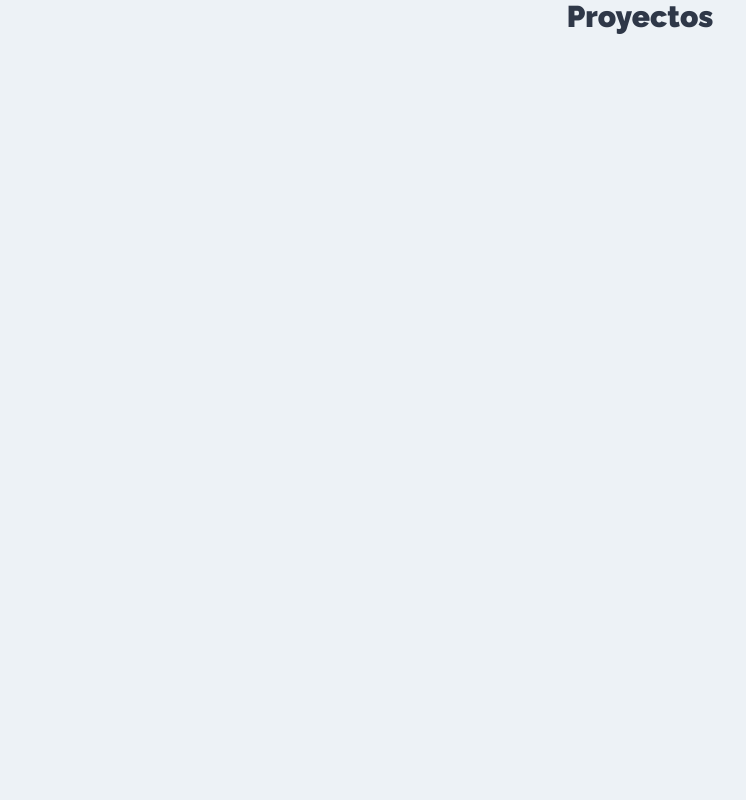
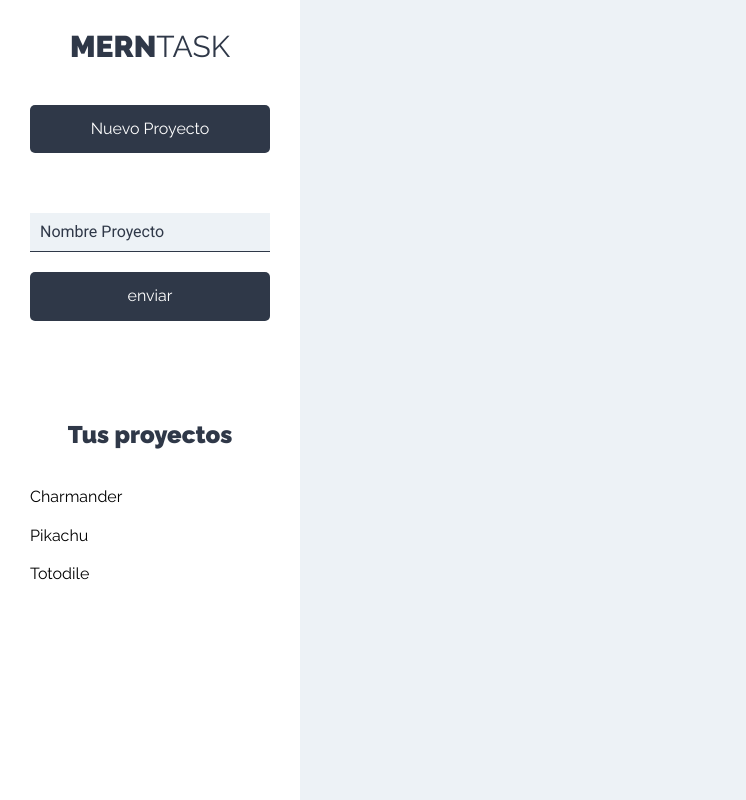
Before and after one commit to ilodi/MERN_v1, a React (Create React App) app in the folder cliente/: page /proyectos in a window 1280 px wide. Shown: the whole page, without its empty margins (0-746 px from the left). Built offline with nearby package versions, Linux system fonts and the light colour scheme.

Commit message:
se agregan mas cosas

```diff
--- a/cliente/src/components/auth/NuevaCuenta.js
+++ b/cliente/src/components/auth/NuevaCuenta.js
@@ -24,6 +24,10 @@
     const onSubmit = e => {
         e.preventDefault();
         //Validar campos
+
+        //PAssword minimo 6
+
+        //2 pasword iguales
 
         //Pasar Action a reducer
     }
--- /dev/null
+++ b/cliente/src/components/layout/Sidebar.js
@@ -0,0 +1,27 @@
+import React from 'react';
+
+
+import NuevoProyecto from '../proyectos/NuevoProyecto';
+import Listado from '../proyectos/Listado';
+
+
+const Sidebar = () => {
+    return (
+        <aside>
+            <h1>
+                MERN
+                <span>TASK</span>
+            </h1>
+            <NuevoProyecto />
+            <div className="proyectos">
+                <h2>
+                    Tus proyectos
+                </h2>
+                <Listado />
+            </div>
+        </aside>
+
+    );
+}
+
+export default Sidebar;
--- /dev/null
+++ b/cliente/src/components/proyectos/Listado.js
@@ -0,0 +1,34 @@
+import React from 'react';
+
+import Proyecto from './Proyecto';
+
+const ListadoProyectos = () => {
+
+
+    const proyectos = [
+        { nombre: 'Charmander' },
+        { nombre: 'Pikachu' },
+        { nombre: 'Totodile' }
+    ]
+
+    return (
+        <ul className="listado-proyectos">
+
+            {
+                proyectos.map(proyecto => (
+                    <Proyecto
+                        proyecto={
+                            proyecto
+                        }
+                    />
+
+
+                ))
+
+
+            }
+        </ul>
+    );
+}
+
+export default ListadoProyectos;
--- /dev/null
+++ b/cliente/src/components/proyectos/NuevoProyecto.js
@@ -0,0 +1,55 @@
+import React, { useState } from 'react';
+
+const NuevoProyecto = () => {
+
+    //State para proyectos{}
+    const [proyecto, setProyecto] = useState({
+        nombre: ''
+    });
+
+    const onChangeProyecto = e => {
+        setProyecto({
+            ...proyecto,
+            [e.target.name]: e.target.value
+        })
+    };
+    //enviar
+    const onSubmit = e => {
+        e.preventDefaul();
+        //Validar
+
+        //Agregar al State
+
+        //Reiniciar
+    }
+
+    return (
+        <>
+            <button type="button" className="btn btn-block btn-primario">
+                Nuevo Proyecto
+        </button>
+            <form
+                className="formulario-nuevo-proyecto"
+                onSubmit={onSubmit}
+            >
+                <input
+                    type="text"
+                    className="input-text"
+                    placeholder="Nombre Proyecto"
+                    name="nombre"
+                    value={proyecto.name}
+                    onChange={onChangeProyecto}
+                />
+
+                <input
+                    type="submit"
+                    className="btn btn-primario btn-block"
+                    value="enviar"
+                />
+            </form>
+        </>
+    );
+
+}
+
+export default NuevoProyecto;
--- /dev/null
+++ b/cliente/src/components/proyectos/Proyecto.js
@@ -0,0 +1,18 @@
+import React from 'react';
+
+const Proyecto = ({ proyecto }) => {
+    return (
+        <li>
+            <button
+                type="button"
+                className="btn btn-blank"
+            >
+                {
+                    proyecto.nombre
+                }
+            </button>
+        </li>
+    );
+}
+
+export default Proyecto;
--- a/cliente/src/components/proyectos/Proyectos.js
+++ b/cliente/src/components/proyectos/Proyectos.js
@@ -1,8 +1,19 @@
 import React from 'react';
 
-const Proyectos = ()=>{
-    return(
-        <h1>Proyectos</h1>
+import Sidebar from '../layout/Sidebar';
+
+const Proyectos = () => {
+    return (
+        <div className="contenedor-app">
+            <Sidebar />
+            <div className="seccion-principal">
+                <main>
+                    <div className="contenedor-tareas">
+
+                    </div>
+                </main>
+            </div>
+        </div>
     );
 }
 
```
Also changed, not shown: cliente/package.json (line endings or trailing spaces).
